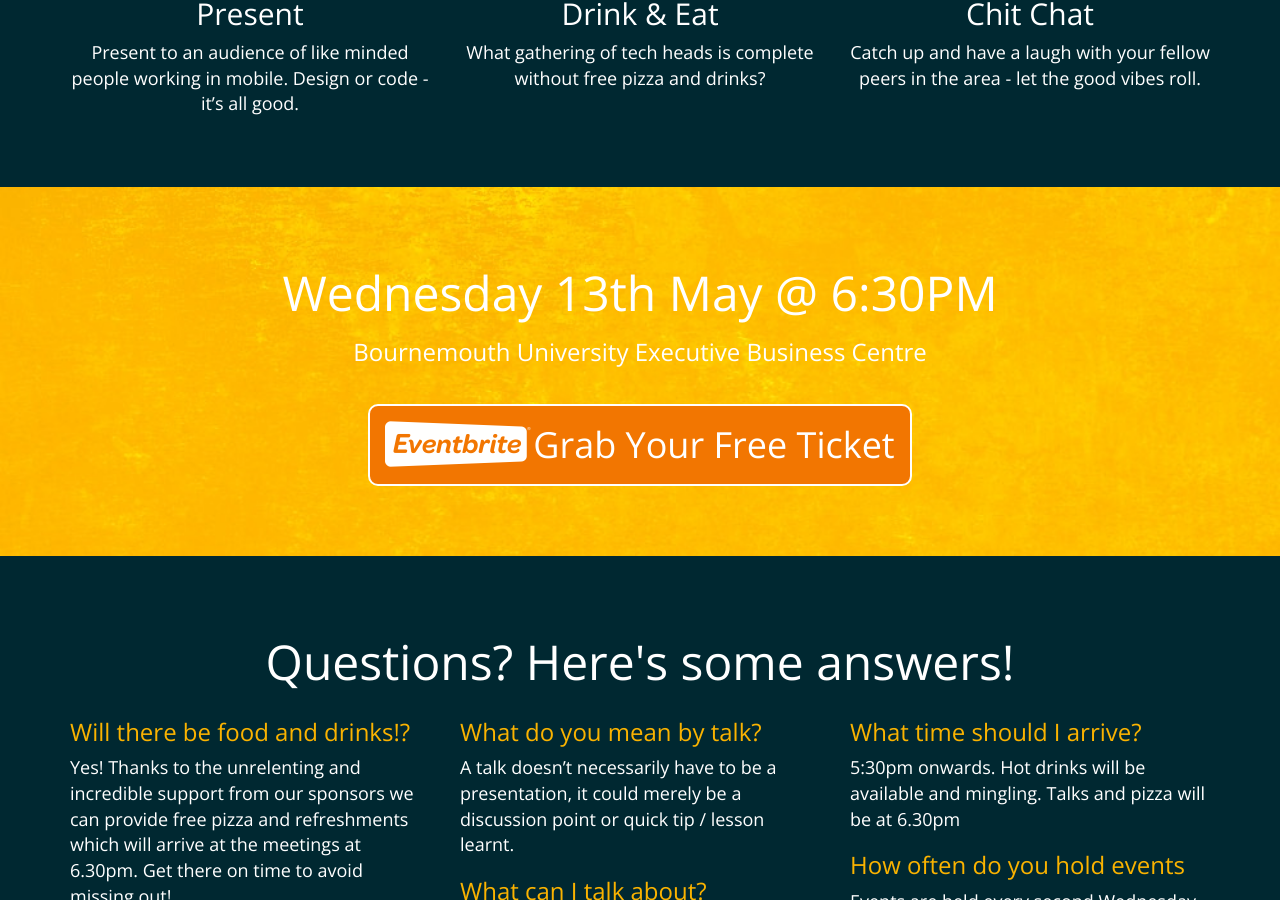
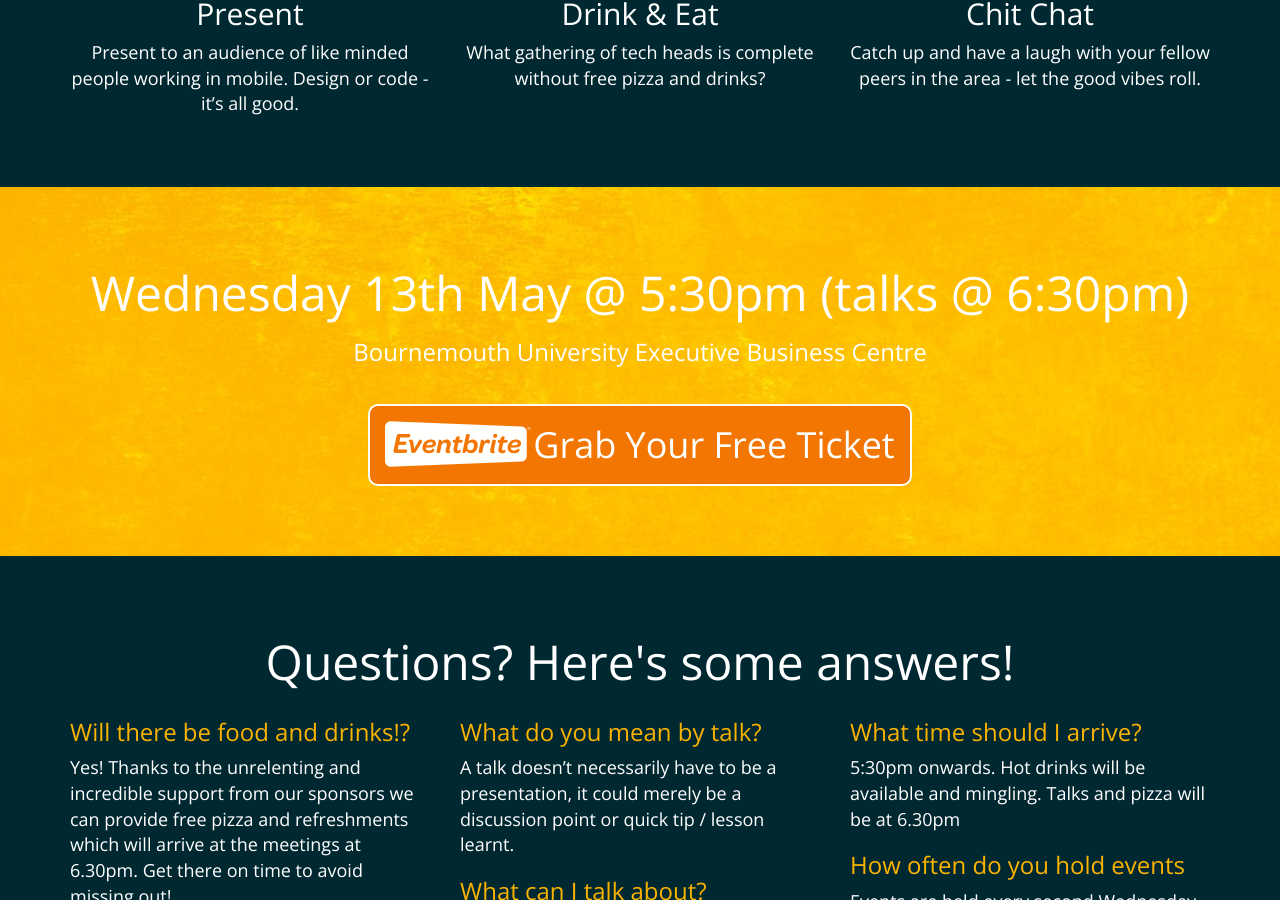
Before and after one commit to MobileDorset/mobiledorset.github.io, a Jekyll site: the page built from index.html, in a window 1280 px wide and 900 px high, scrolled down 1023 px. Built offline with Jekyll 4.4.1, drawn with Linux system fonts in a browser that asks for light colours.

Commit message:
suggestion for illustrating true meeting start time.

```diff
--- a/index.html
+++ b/index.html
@@ -26,7 +26,7 @@ layout: default
 <!-- Call to action -->
 <section class="call">
     <div class="container">
-        <h1>Wednesday 13th May @ 6:30PM</h1>
+        <h1>Wednesday 13th May @ 5:30pm (talks @ 6:30pm)</h1>
         <h1><small>Bournemouth University Executive Business Centre</small></h1>
         <p class="text-center">
             <a href="https://www.eventbrite.co.uk/e/mobile-dorset-may-2015-ebc-tickets-16496478411" class="btn btn-default btn-lg center">
```
